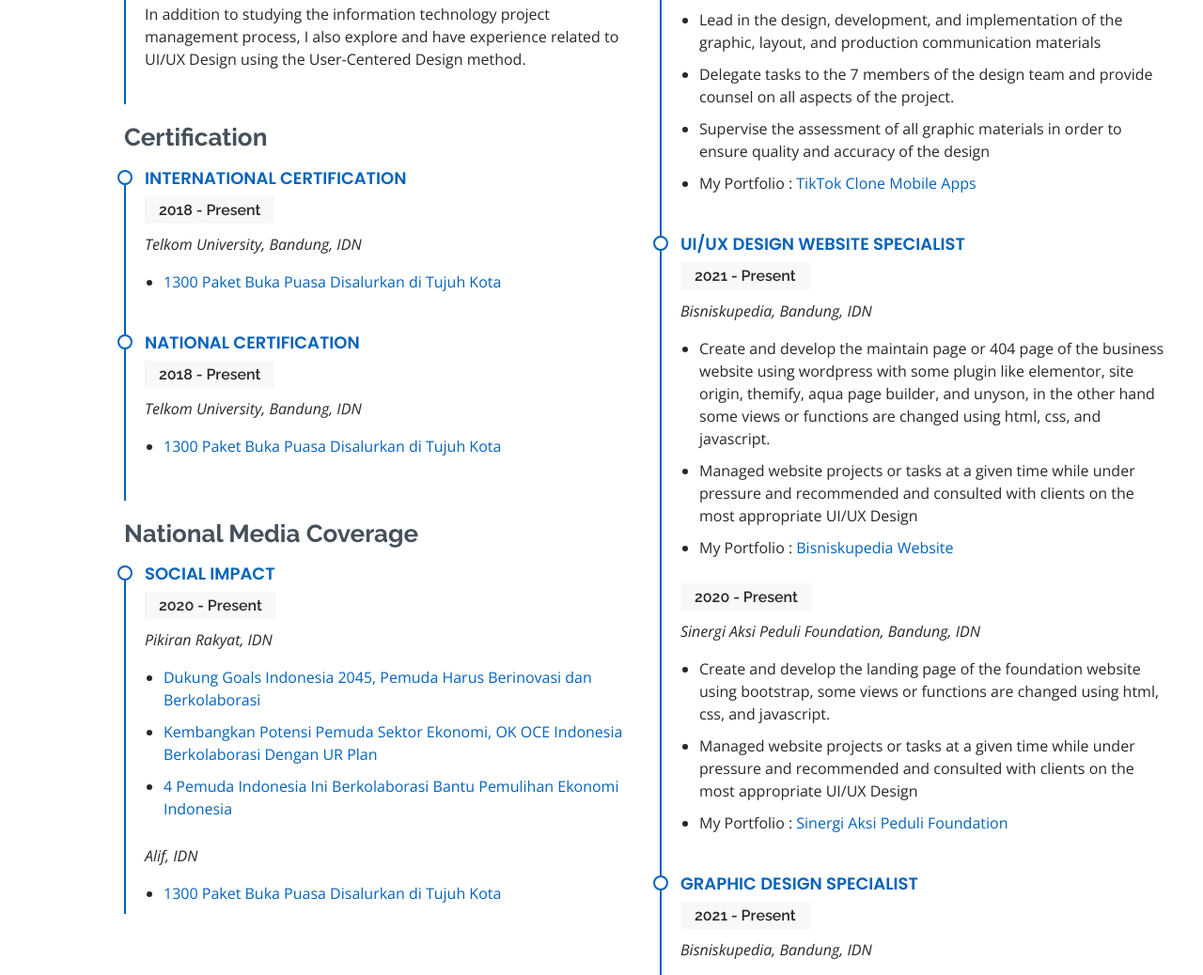
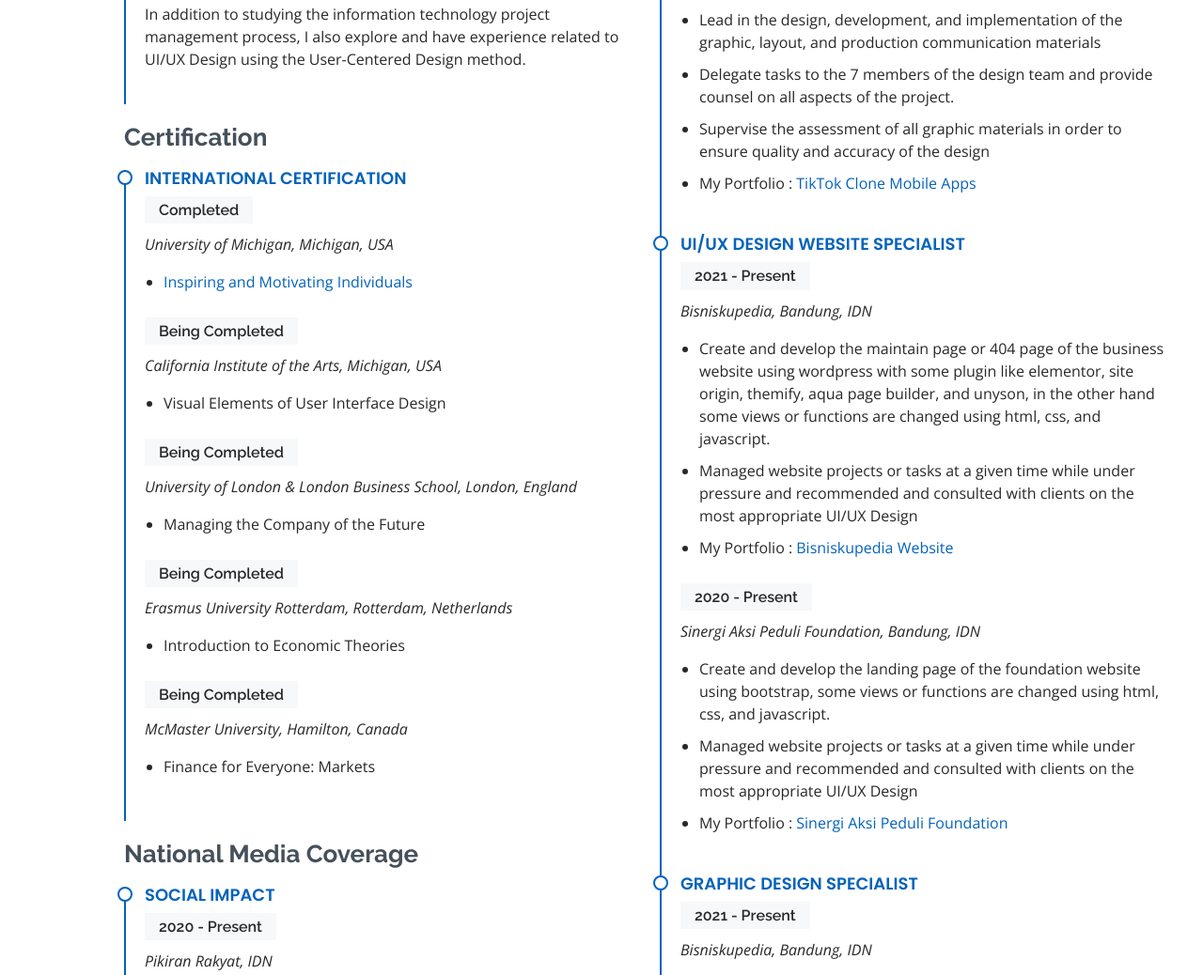
Before and after one commit to rozzakjunayd/rozzakjunayd.github.io, a plain HTML site: page index.html in a window 1280 px wide. Shown: the part 3143-4181 px from the top of the page at 94% size. Drawn offline with nearby package versions, Linux system fonts and the light colour scheme.

Commit message:
Update index.html

```diff
--- a/index.html
+++ b/index.html
@@ -266,12 +266,33 @@
             <h3 class="resume-title">Certification</h3>
             <div class="resume-item">
               <h4>International Certification</h4>
-              <h5>2018 - Present</h5>
-              <p><em>Telkom University, Bandung, IDN</em></p>
+              <h5>Completed</h5>
+              <p><em>University of Michigan, Michigan, USA</em></p>
               <ul>
-                <li><a href="https://alif.id/read/redaksi/1300-paket-buka-puasa-disalurkan-di-tujuh-kota-b237631p/" target="_blank">1300 Paket Buka Puasa Disalurkan di Tujuh Kota</a></li>
+                <li><a href="https://www.coursera.org/account/accomplishments/verify/85FZUUCRGKKH?utm_source=ln&utm_medium=certificate&utm_content=cert_image&utm_campaign=sharing_cta&utm_product=course" target="_blank">Inspiring and Motivating Individuals</a></li>
+              </ul>
+              <h5>Being Completed</h5>
+              <p><em>California Institute of the Arts, Michigan, USA</em></p>
+              <ul>
+                <li><a>Visual Elements of User Interface Design</a></li>
+              </ul>
+              <h5>Being Completed</h5>
+              <p><em> University of London & London Business School, London, England</em></p>
+              <ul>
+                <li><a>Managing the Company of the Future</a></li>
+              </ul>
+              <h5>Being Completed</h5>
+              <p><em>Erasmus University Rotterdam, Rotterdam, Netherlands</em></p>
+              <ul>
+                <li><a>Introduction to Economic Theories</a></li>
+              </ul>
+              <h5>Being Completed</h5>
+              <p><em>McMaster University, Hamilton, Canada</em></p>
+              <ul>
+                <li><a>Finance for Everyone: Markets</a></li>
               </ul>
             </div>
+            <!--
             <div class="resume-item">
               <h4>National Certification</h4>
               <h5>2018 - Present</h5>
@@ -280,12 +301,13 @@
                 <li><a href="https://alif.id/read/redaksi/1300-paket-buka-puasa-disalurkan-di-tujuh-kota-b237631p/" target="_blank">1300 Paket Buka Puasa Disalurkan di Tujuh Kota</a></li>
               </ul>
             </div>
-            <!-- <div class="resume-item">
+            <div class="resume-item">
               <h4>Bachelor of Fine Arts &amp; Graphic Design</h4>
               <h5>2010 - 2014</h5>
               <p><em>Rochester Institute of Technology, Rochester, NY</em></p>
               <p>Quia nobis sequi est occaecati aut. Repudiandae et iusto quae reiciendis et quis Eius vel ratione eius unde vitae rerum voluptates asperiores voluptatem Earum molestiae consequatur neque etlon sader mart dila</p>
-            </div> -->
+            </div>
+            -->
           <h3 class="resume-title">National Media Coverage</h3>
             <div class="resume-item">
               <h4>Social Impact</h4>
```
